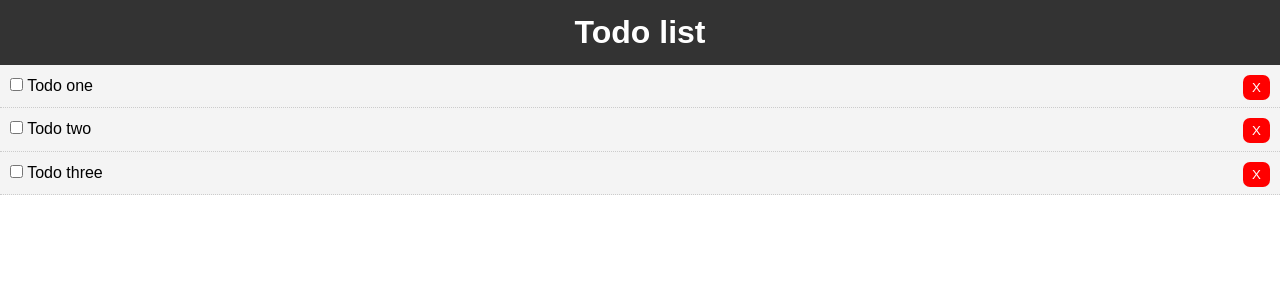
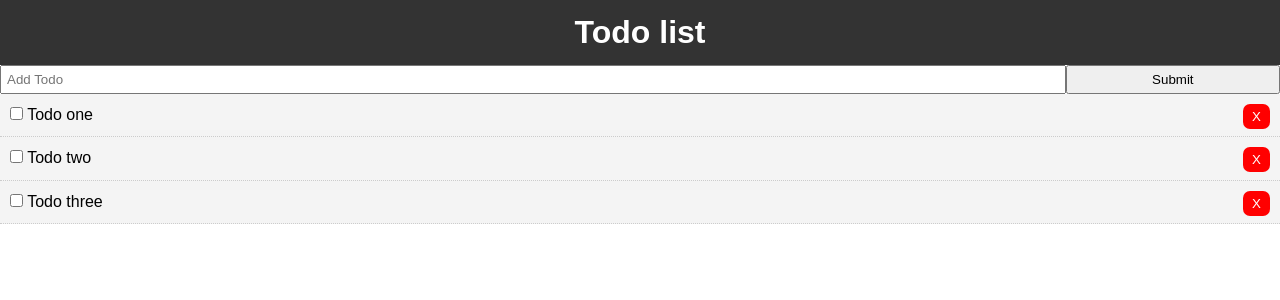
Before and after one commit to aamirxshaikh/vue--todo, a Vue app: page / in a window 1280 px wide. Shown: the top 300 px of the page. Built offline with nearby package versions, Linux system fonts and the light colour scheme.

Commit message:
Adding form to add todos

```diff
--- a/src/App.vue
+++ b/src/App.vue
@@ -1,6 +1,7 @@
 <template>
   <div id="app">
     <Header />
+    <AddTodo />
     <Todos
     v-bind:todos="todos"
     @del-todo="deleteTodo"
@@ -11,12 +12,14 @@
 <script>
 import Todos from './components/Todos'
 import Header from './components/layout/Header'
+import AddTodo from './components/AddTodo'
 
 export default {
   name: 'App',
   components: {
     Todos,
-    Header
+    Header,
+    AddTodo
   },
 
   data() {
--- a/src/components/AddTodo.vue
+++ b/src/components/AddTodo.vue
@@ -1,15 +1,29 @@
 <template>
     <div>
-
+        <form>
+            <input type="text" name="title" placeholder="Add Todo">
+            <input type="submit" value="Submit" class="btn">
+        </form>
     </div>
 </template>
 
 <script>
 export default {
-
+    name: "AddTodo"
 }
 </script>
 
 <style scoped>
+    form {
+        display: flex;
+    }
 
+    input[type="text"] {
+        flex: 10;
+        padding: 5px;
+    }
+
+    input[type="submit"] {
+        flex: 2;
+    }
 </style>
```
